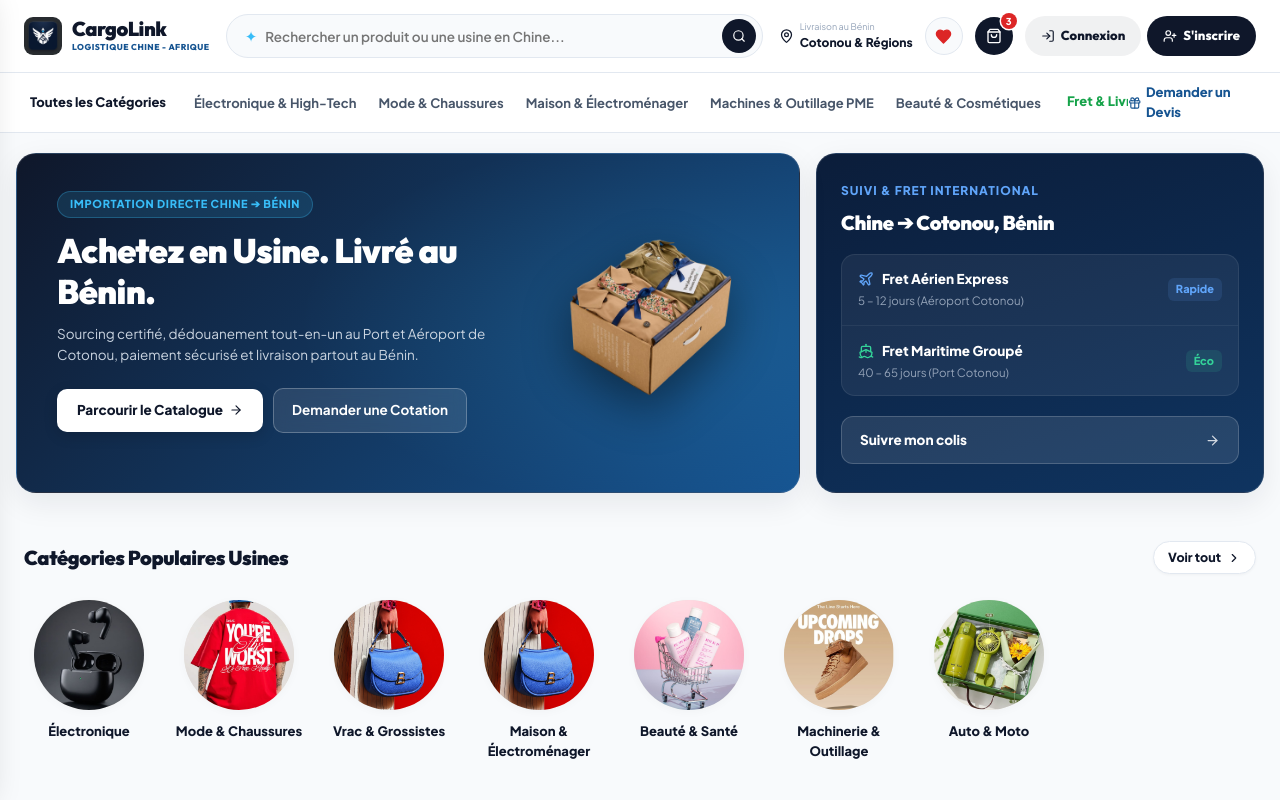
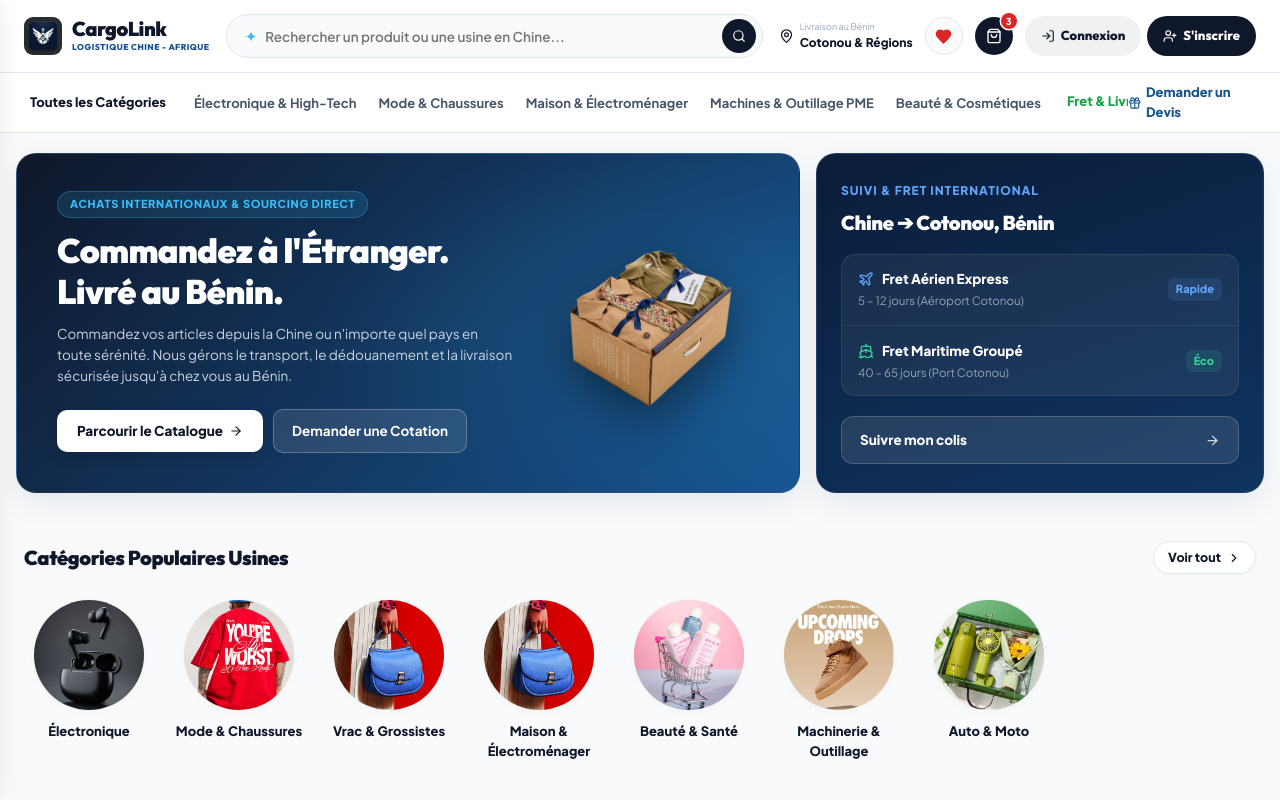
Before and after one commit to Talesman-index/Fenouhi, a Next.js app: page / in a window 1280 px wide. Shown: the top 800 px of the page. Built offline with nearby package versions, Linux system fonts and the light colour scheme; no server answers; the database is empty.

Commit message:
copy(hero): enhance headline and subtitle with engaging international ordering copy

```diff
--- a/app/page.tsx
+++ b/app/page.tsx
@@ -91,16 +91,16 @@
                 <div>
                   <div style={{ display: "inline-flex", alignItems: "center", gap: 6, background: "rgba(56, 189, 248, 0.14)", border: "1px solid rgba(56, 189, 248, 0.28)", borderRadius: 9999, padding: "4px 12px", marginBottom: 12 }}>
                     <span style={{ fontSize: 11, fontWeight: 900, letterSpacing: "0.06em", textTransform: "uppercase", color: "#38BDF8" }}>
-                      Importation directe Chine ➔ Bénin
+                      Achats Internationaux & Sourcing Direct
                     </span>
                   </div>
 
                   <h1 style={{ fontSize: "clamp(22px, 3.2vw, 34px)", fontWeight: 900, lineHeight: 1.22, margin: "0 0 12px", letterSpacing: "-0.02em", color: "#FFFFFF", fontFamily: "'Outfit', sans-serif" }}>
-                    Achetez en Usine. Livré au Bénin.
+                    Commandez à l'Étranger. Livré au Bénin.
                   </h1>
 
-                  <p style={{ fontSize: 13.5, color: "#CBD5E1", lineHeight: 1.55, margin: "0 0 22px", maxWidth: 460 }}>
-                    Sourcing certifié, dédouanement tout-en-un au Port et Aéroport de Cotonou, paiement sécurisé et livraison partout au Bénin.
+                  <p style={{ fontSize: 13.5, color: "#CBD5E1", lineHeight: 1.55, margin: "0 0 22px", maxWidth: 470 }}>
+                    Commandez vos articles depuis la Chine ou n'importe quel pays en toute sérénité. Nous gérons le transport, le dédouanement et la livraison sécurisée jusqu'à chez vous au Bénin.
                   </p>
 
                   <div className="hero-ctas-wrap" style={{ display: "flex", gap: 10, flexWrap: "wrap", alignItems: "center" }}>
```
